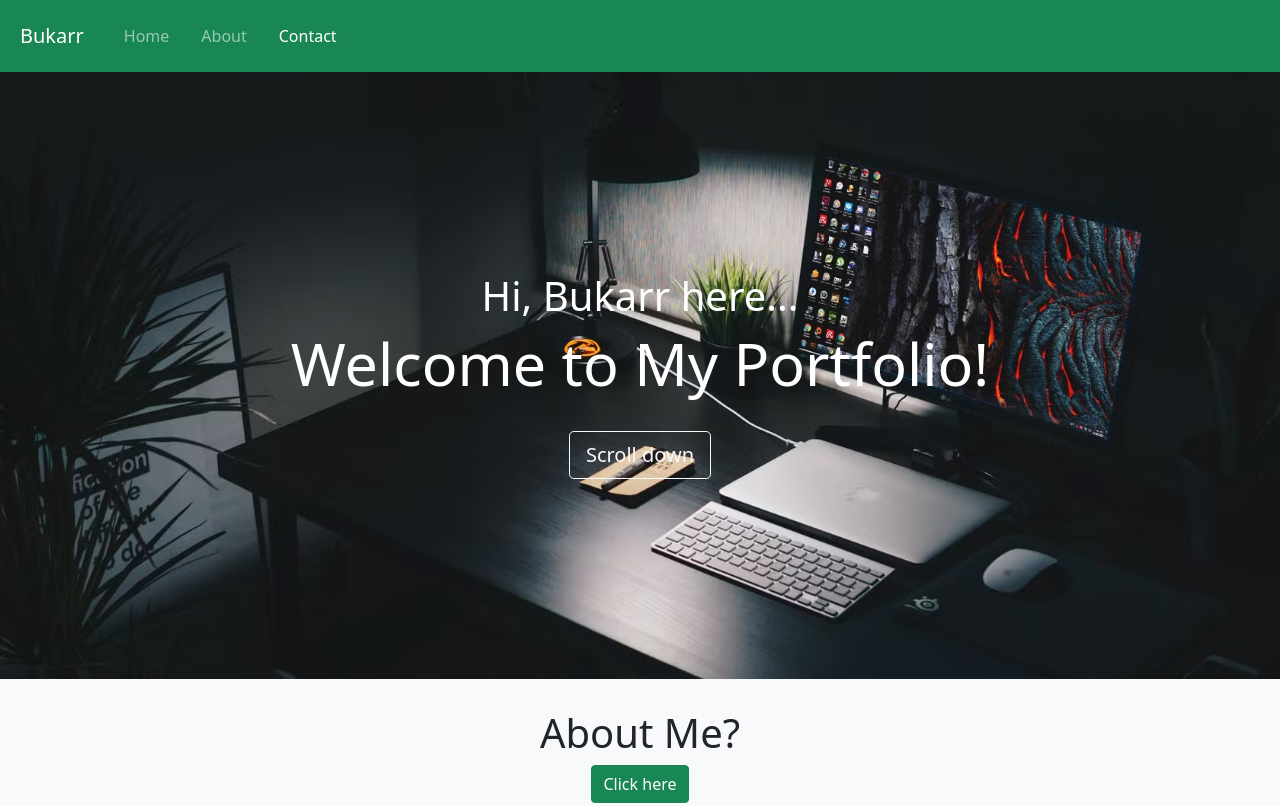
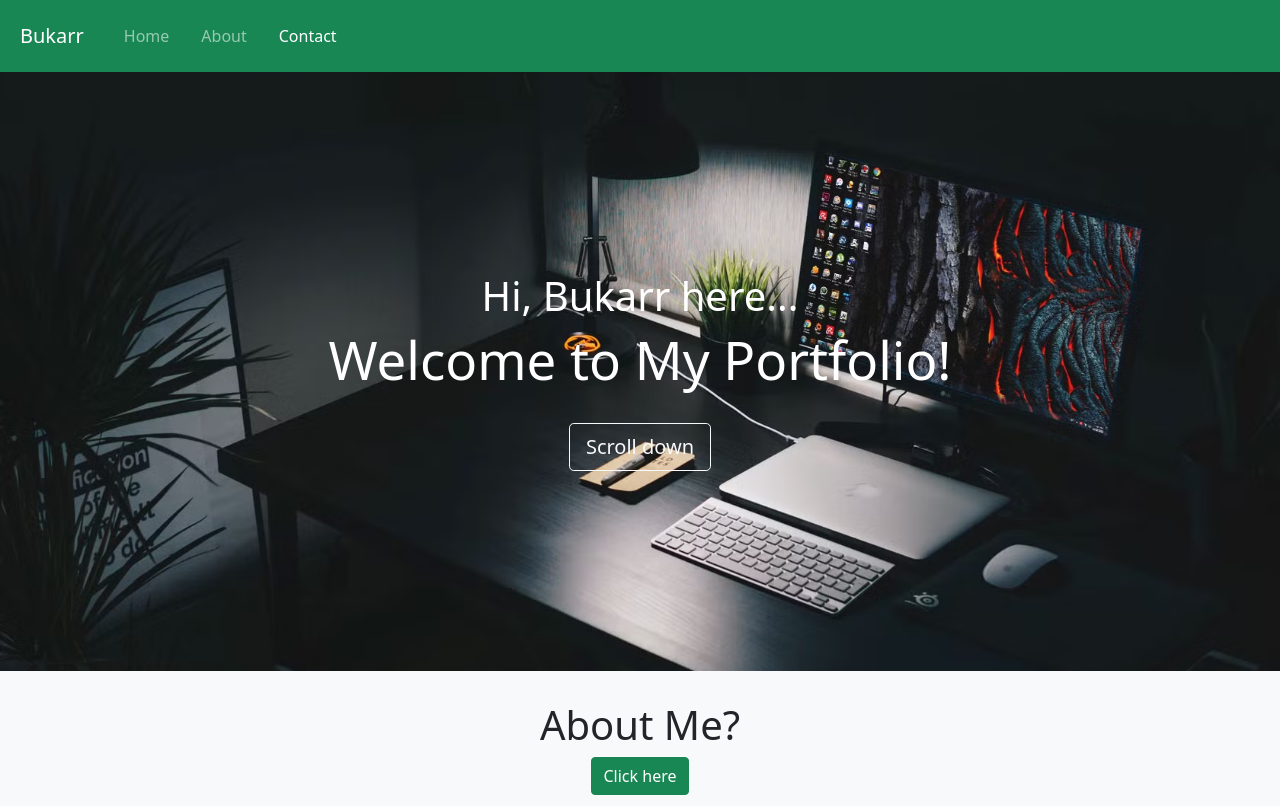
Before and after one commit to Bukarr/Portfolio, a plain HTML site: page index.html in a window 1280 px wide. Shown: the top 806 px of the page. Drawn offline with nearby package versions, Linux system fonts and the light colour scheme.

Commit message:
Update index.html

```diff
--- a/index.html
+++ b/index.html
@@ -14,7 +14,7 @@
  background-size: cover;
 }
 #welcome{
-  font-size: 3.7em;
+  font-size: 3.3em;
 }
 </style>
 </head>
```
